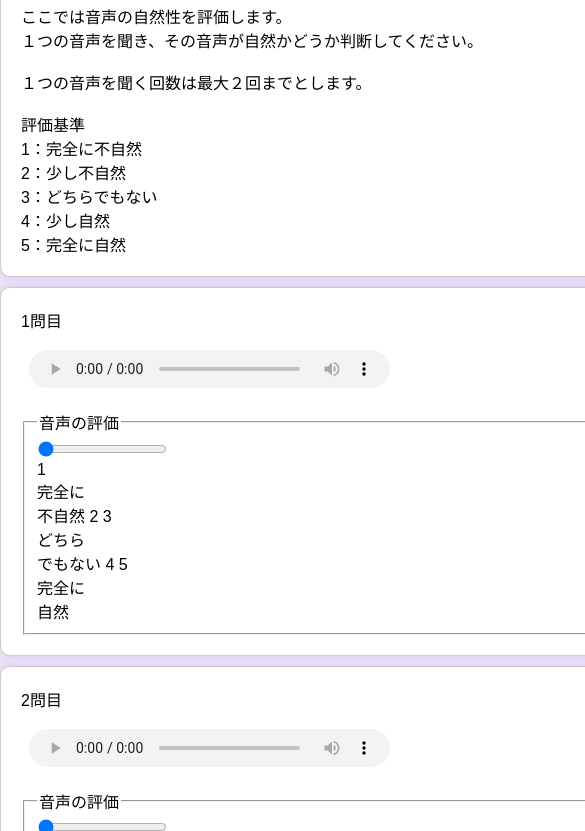
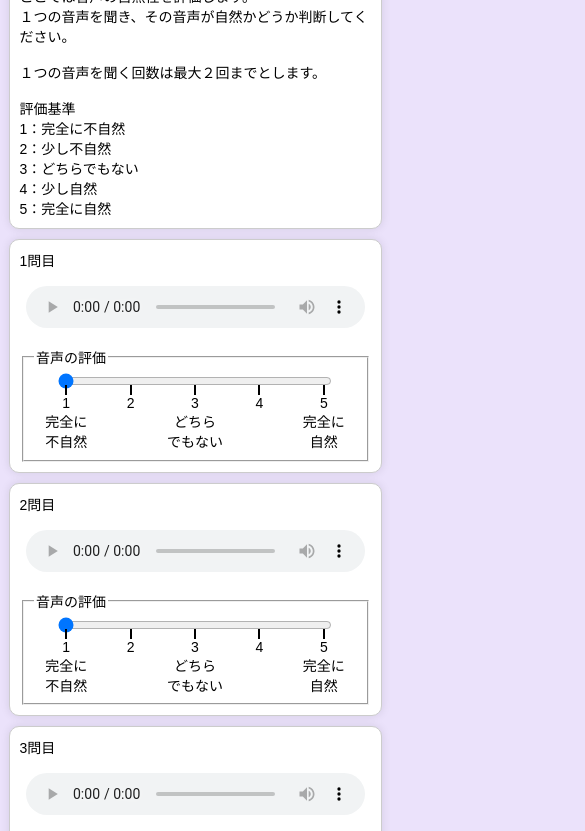
Before and after one commit to tokudai-nishimura-lab/survey, a plain HTML site: page html/mos.html in a window 390 px wide. Shown: the part 91-922 px from the top of the page, 585 px wide, since content can reach past the window. Drawn offline with Linux system fonts and the light colour scheme.

Commit message:
Add mobile page style

```diff
--- a/Styles.css
+++ b/Styles.css
@@ -170,6 +170,11 @@ button {
   cursor: not-allowed; /* カーソルを変更 */
 }
 
+.button-group button[type="before"] {
+  background-color: #87cefa;
+  /* cursor: not-allowed; カーソルを変更 */
+}
+
 .button-group button[type="button"]:hover {
   background-color: #d3d3d3; /* ホバー時の色変更を防ぐ */
 }
@@ -214,3 +219,86 @@ progress {
   margin-right: 5px;
   font-weight: bold;
 }
+
+/* リッカートスケール */
+.likert-group {
+  display: flex;
+  flex-direction: column;
+  align-items: center;
+  width: 100%; /* コンテナの幅を100%に設定 */
+}
+
+.likert-group input[type="range"] {
+  width: 85%; /* スライダーの幅を100%に設定 */
+}
+
+.likert-labels {
+  display: flex;
+  justify-content: space-between;
+  width: 100%;
+  margin-top: 5px;
+}
+
+.likert-labels span {
+  flex: 1;
+  text-align: center;
+  position: relative;
+}
+
+.likert-labels span::before {
+  content: '';
+  position: absolute;
+  top: -10px; /* ラベルの上に目盛りを表示 */
+  left: 50%;
+  transform: translateX(-50%);
+  width: 2px;
+  height: 10px;
+  background-color: black; /* 目盛りの色 */
+}
+
+/* スマホ対応のスタイル */
+@media (max-width: 600px) {
+  html {
+    min-width: 100%; /* ウインドウの最小幅を100%に設定 */
+  }
+
+  body {
+    font-size: 14px; /* フォントサイズを小さくする */
+  }
+
+  input[type="text"],
+  audio {
+    width: 100%; /* コンテナの幅を100%に設定 */
+    min-width: auto; /* 最小幅を解除 */
+    padding: 6px; /* パディングを小さくする */
+  }
+
+  button {
+    width: 100%; /* ボタンの幅を100%に設定 */
+    height: auto; /* ボタンの高さを自動に設定 */
+    margin-left: 0; /* 左のマージンを解除 */
+    margin-top: 10px; /* 上にマージンを追加 */
+  }
+
+  .header-container,
+  .survey-container {
+    width: 90%; /* コンテナの幅を90%に設定 */
+    max-width: none; /* 最大幅を解除 */
+    min-width: auto; /* 最小幅を解除 */
+    padding: 10px; /* パディングを小さくする */
+  }
+
+  .button-group {
+    flex-direction: column; /* ボタンを縦に並べる */
+    width: 80%; /* 幅を100%に設定 */
+    gap: 5px; /* ボタン間のスペースを小さくする */
+  }
+
+  .button-group button {
+    width: 100%; /* ボタンの幅を100%に設定 */
+  }
+
+  .progress-container {
+    width: 90%; /* コンテナの幅を90%に設定 */
+  }
+}
```
